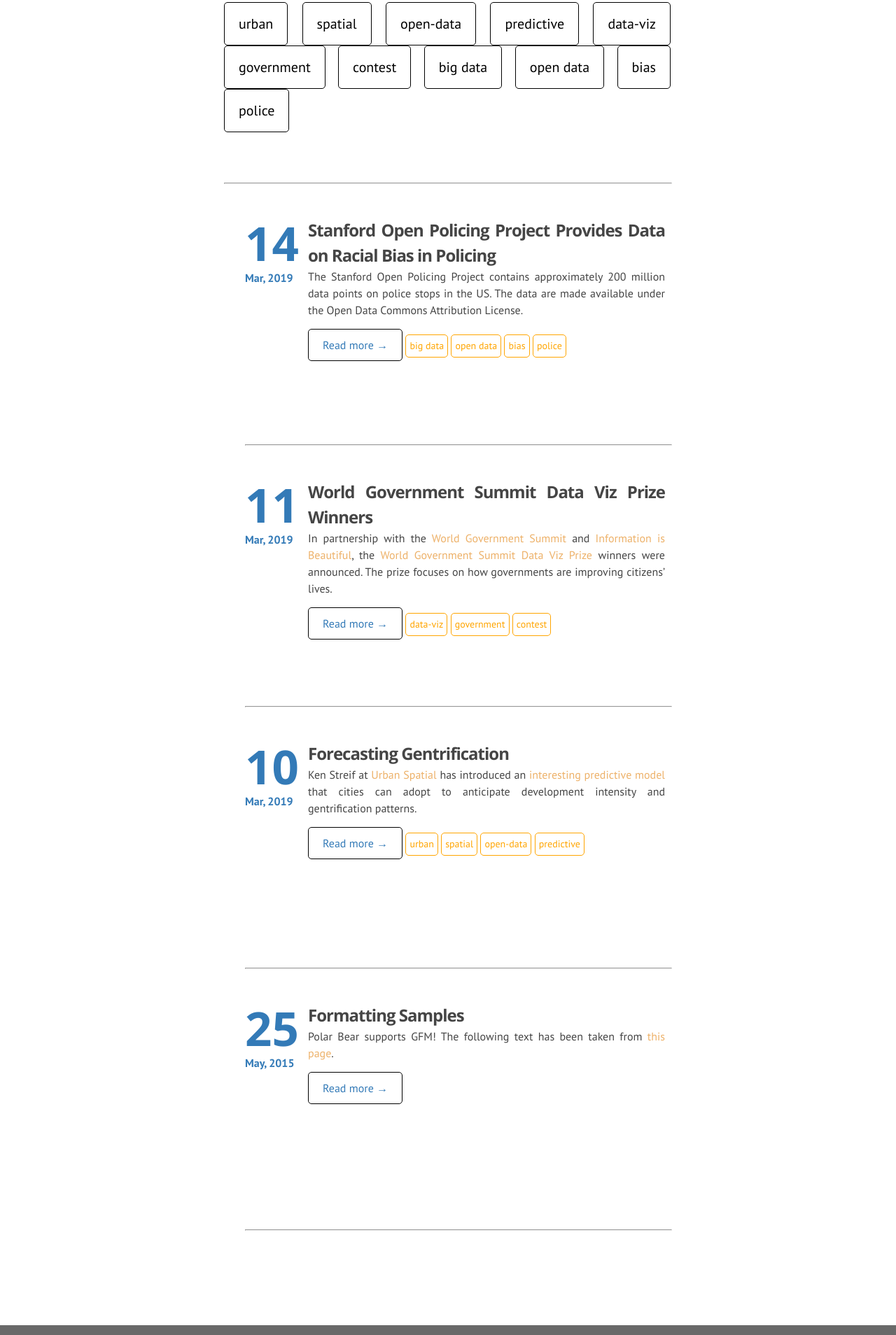
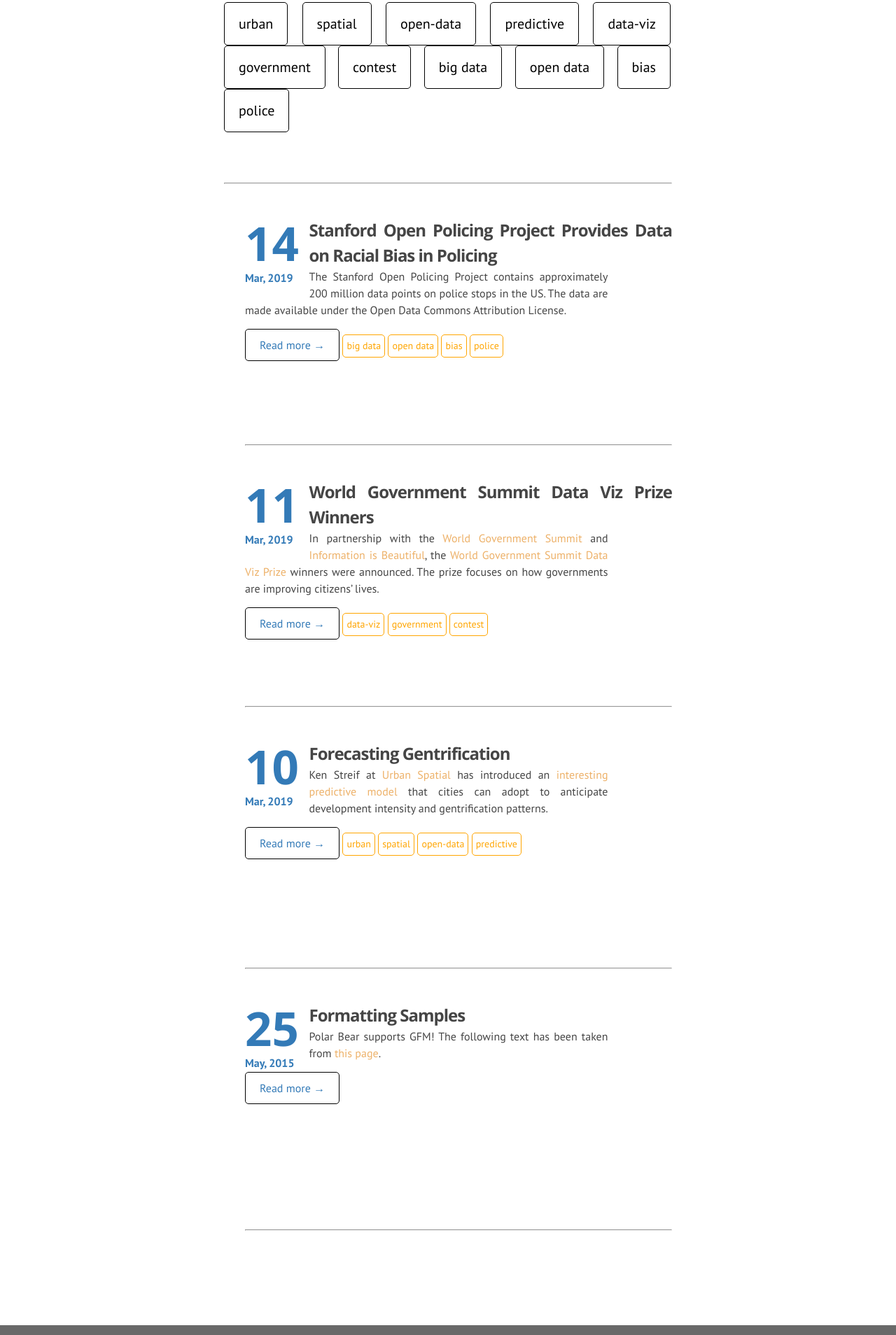
Before and after one commit to DS4PS/ds4ps.github.io, a Jekyll site: the page built from index.md, in a window 1280 px wide. Shown: the part 1043-2951 px from the top of the page at 70% size. Built offline with Jekyll 4.4.1, drawn with Linux system fonts in a browser that asks for light colours; nearby versions of some CDN libraries; library files that are not in the unit come from our copies; grey boxes are pictures that could not be loaded.

Commit message:
Update index.html

```diff
--- a/_layouts/index.html
+++ b/_layouts/index.html
@@ -52,24 +52,29 @@
 
        <!-- -------- BEGIN BLOG CARD ----------- -->
 
-        <article style="min-height:300px;width:600px;">
+        <article style="min-height:300px;">
         <!-- <div style = "display: inline-block;"> -->
 
-        <!--  -------- BLOG DATE -----------  -->
+        <section>
+
+        <!--  -------- BLOG TITLE -----------  -->
 
         <div style="float:left;width:15%">
             <span class="date_day">{{ post.date | date: "%-d" }}</span>
             <span style="color:#337ab7;font-weight:bold;">{{ post.date | date: "%b, %Y" }}</span>
         </div>
 
+         <div style = "float:left;width:85%">
+            <a class = "post-css" href="{{ post.url | prepend: site.baseurl }}">
+            <h4>{{ post.title }}</h4>
+            </a>
+         </div>
 
-        <!--  -------- BLOG BODY -----------  -->
 
-         <div style = "float:left;width:85%">
 
-           <a class = "post-css" href="{{ post.url | prepend: site.baseurl }}">
-            <h4>{{ post.title }}</h4>
-           </a>
+          <!--  -------- BLOG BODY -----------  -->
+
+          <div style = "float:rght;width:85%">
 
           <div class = "uk-card-body">
                 {{ post.excerpt  }}
@@ -88,9 +93,9 @@
             {% for tag in post.tags %}
             {% capture tag_name %}{{ tag }}{% endcapture %}
 
-             <a class="button-tags" href="{{ domain }}{{site.baseurl}}/tag/tagpage.html?id={{ tag_name }}">
+               <a class="button-tags" href="{{ domain }}{{site.baseurl}}/tag/tagpage.html?id={{ tag_name }}">
                {{ tag_name }}
-             </a>
+               </a>
 
             {% endfor %}
           </span>
@@ -102,7 +107,7 @@
             <!--   </a>                                                               -->
 
 
-      </div>   <!--  -------- END BLOG BODY -----------  -->
+      </div>      <!--  -------- END BLOG BODY -----------  -->
       <!-- </div> -->
 
 
```
